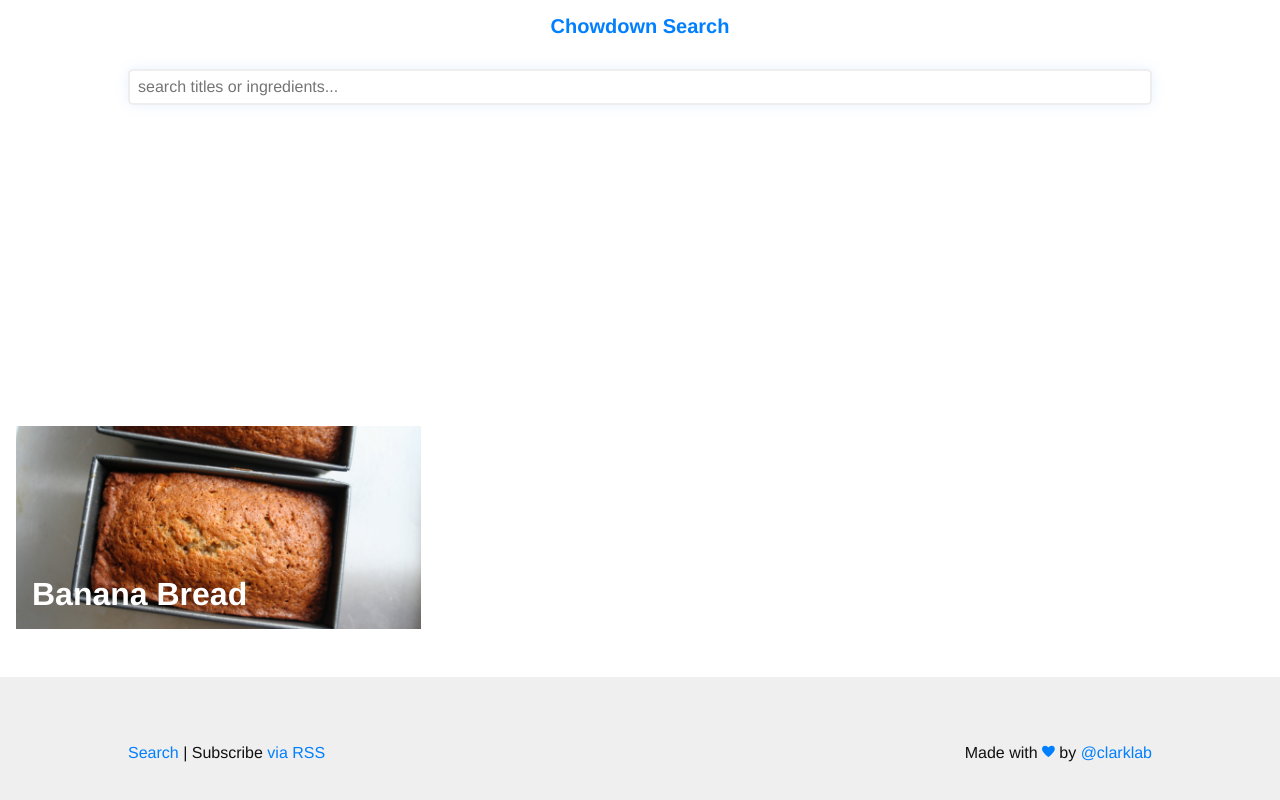
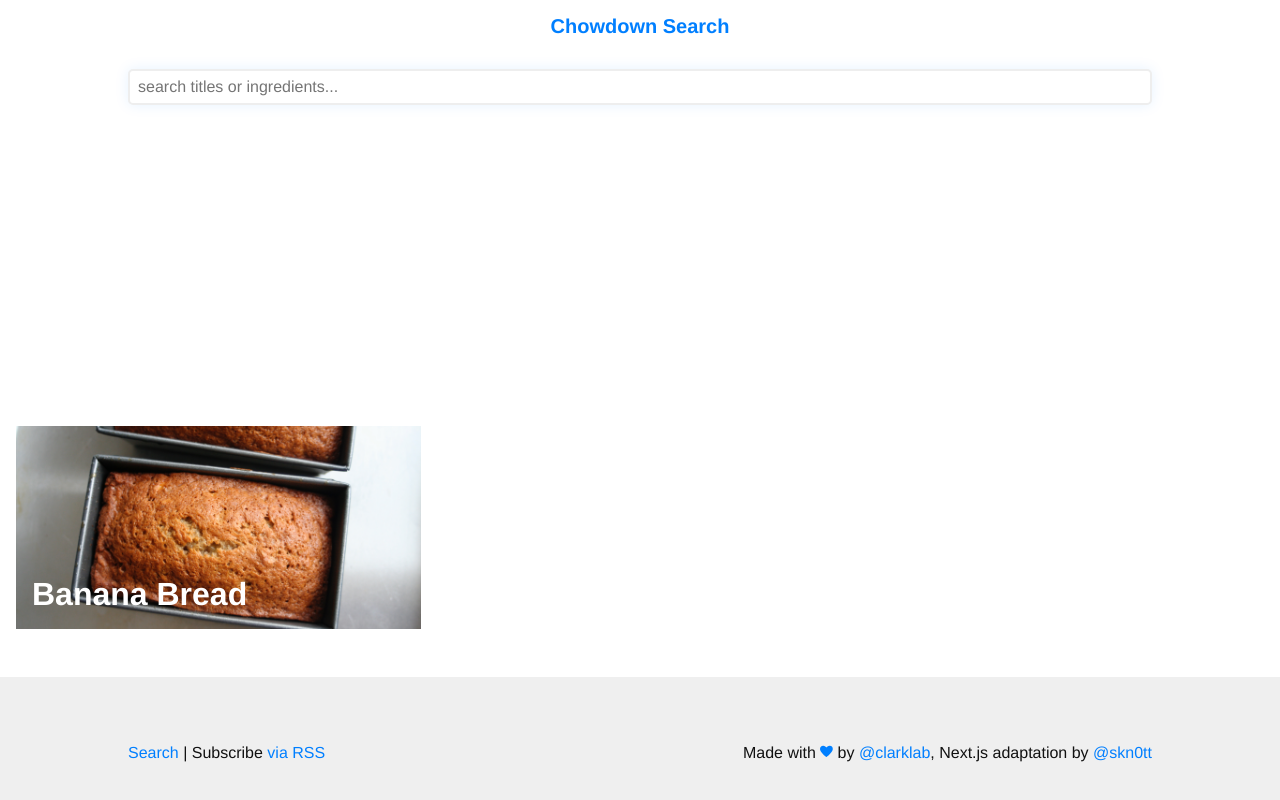
Before and after one commit to Skn0tt/recipes.simonknott.de, a Next.js app: page /search in a window 1280 px wide. Shown: the part 310-1110 px from the top of the page. Built offline with nearby package versions, Linux system fonts and the light colour scheme; a web font is replaced by a local one.

Commit message:
Mention @skn0tt in Footer

```diff
--- a/layouts/Default.tsx
+++ b/layouts/Default.tsx
@@ -81,7 +81,8 @@ function Footer() {
                 <title>heart icon</title>
                 <path d="M0 10 C0 6, 3 2, 8 2 C12 2, 15 5, 16 6 C17 5, 20 2, 24 2 C30 2, 32 6, 32 10 C32 18, 18 29, 16 30 C14 29, 0 18, 0 10"></path>
               </svg>{" "}
-              by <a href="http://twitter.com/clarklab">@clarklab</a>
+              by <a href="http://twitter.com/clarklab">@clarklab</a>, Next.js
+              adaptation by <a href="http://twitter.com/skn0tt">@skn0tt</a>
             </p>
           </div>
         </div>
```
